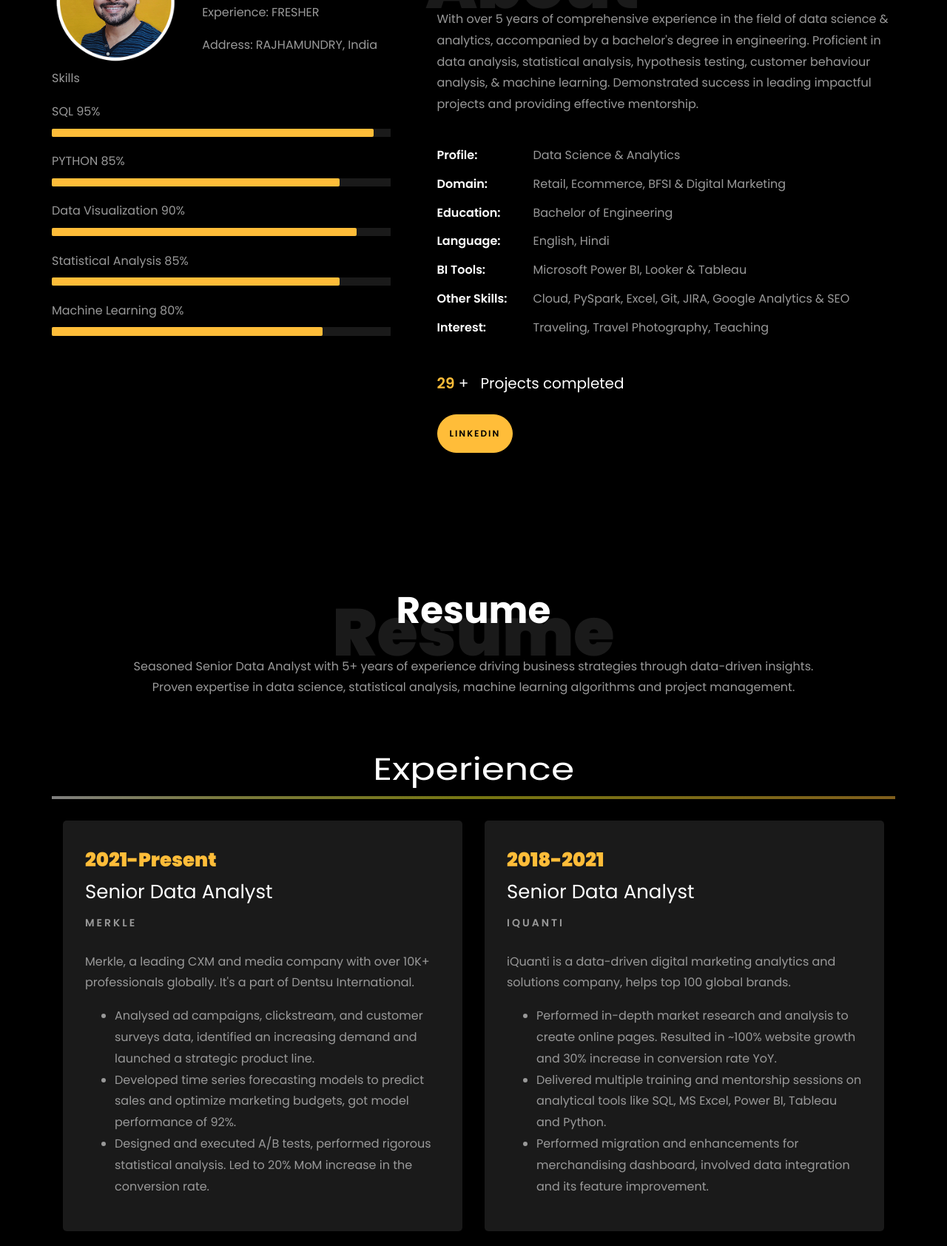
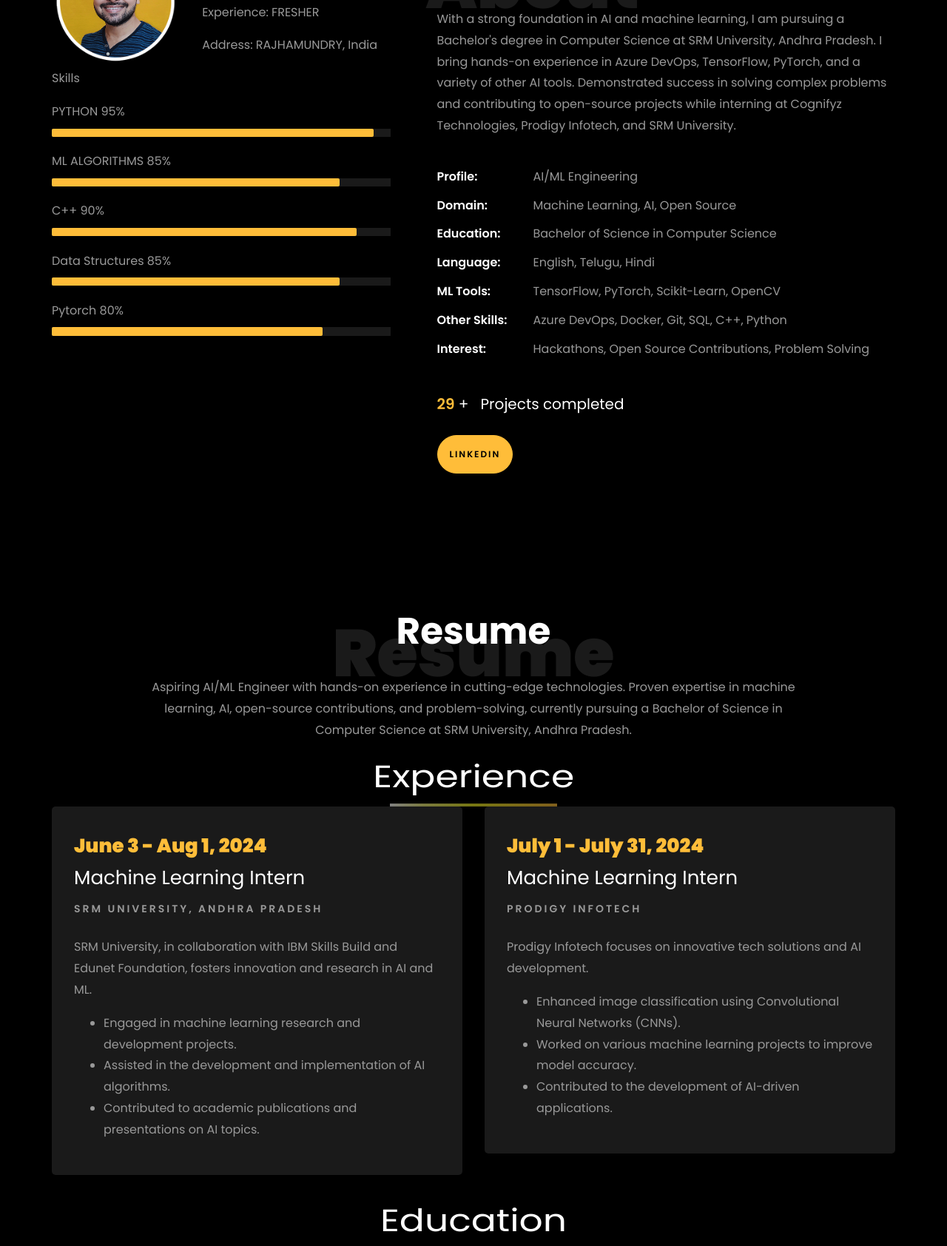
Before and after one commit to Santhosh-reddyp/portfolio-1, a plain HTML site: page index.html in a window 1280 px wide. Shown: the part 949-2633 px from the top of the page at 74% size. Drawn offline with Linux system fonts and the light colour scheme; animation ran at ten frames a second; files whose address does not match are found by name.

Commit message:
Update index.html

```diff
--- a/index.html
+++ b/index.html
@@ -229,31 +229,31 @@
 
 								<div class="skill-mf">
 									<p class="title-s">Skills</p>
-									<span>SQL</span> <span class="pull-right">95%</span>
+									<span>PYTHON</span> <span class="pull-right">95%</span>
 									<div class="progress">
 										<div class="progress-bar" role="progressbar" style="width: 95%;" aria-valuenow="95" aria-valuemin="0"
 											aria-valuemax="100"></div>
 									</div>
 
-									<span>PYTHON</span> <span class="pull-right">85%</span>
+									<span>ML ALGORITHMS</span> <span class="pull-right">85%</span>
 									<div class="progress">
 										<div class="progress-bar" role="progressbar" style="width: 85%" aria-valuenow="85" aria-valuemin="0"
 											aria-valuemax="100"></div>
 									</div>
 
-									<span>Data Visualization</span> <span class="pull-right">90%</span>
+									<span>C++</span> <span class="pull-right">90%</span>
 									<div class="progress">
 										<div class="progress-bar" role="progressbar" style="width: 90%" aria-valuenow="90" aria-valuemin="0"
 											aria-valuemax="100"></div>
 									</div>
 
-									<span>Statistical Analysis</span> <span class="pull-right">85%</span>
+									<span>Data Structures</span> <span class="pull-right">85%</span>
 									<div class="progress">
 										<div class="progress-bar" role="progressbar" style="width: 85%" aria-valuenow="85" aria-valuemin="0"
 											aria-valuemax="100"></div>
 									</div>
 
-									<span>Machine Learning</span> <span class="pull-right">80%</span>
+									<span>Pytorch</span> <span class="pull-right">80%</span>
 									<div class="progress">
 										<div class="progress-bar" role="progressbar" style="width: 80%" aria-valuenow="80" aria-valuemin="0"
 											aria-valuemax="100"></div>
@@ -270,19 +270,21 @@
 								<h1 class="big">About</h1>
 								<h2 class="mb-4">About Me</h2>
 
-								<p>With over 5 years of comprehensive experience in the field of data science & analytics, accompanied by a bachelor's degree in engineering.
-									Proficient in data analysis, statistical analysis, hypothesis testing, customer behaviour analysis, &amp; machine learning.
-									Demonstrated success in leading impactful projects and providing effective mentorship.</p>
+								<p>With a strong foundation in AI and machine learning, I am pursuing a
+Bachelor's degree in Computer Science at SRM University, Andhra Pradesh. I bring hands-on experience in Azure DevOps, TensorFlow, PyTorch, and a variety
+of other AI tools. Demonstrated success in solving complex problems and contributing to open-source projects while interning at Cognifyz Technologies, Prodigy Infotech,
+ and SRM University.</p>
+
 								<ul class="about-info mt-4 px-md-0 px-2">
-									<li class="d-flex"><span>Profile:</span> <span>Data Science &amp; Analytics</span></li>
-									<li class="d-flex"><span>Domain:</span> <span>Retail, Ecommerce, BFSI &amp; Digital Marketing</span></li>
-									<li class="d-flex"><span>Education:</span> <span>Bachelor of Engineering</span></li>
-									<li class="d-flex"><span>Language:</span> <span>English, Hindi</span></li>
-									<li class="d-flex"><span>BI Tools:</span> <span>Microsoft Power BI, Looker &amp; Tableau</span></li>
-									<li class="d-flex"><span>Other Skills:</span> <span>Cloud, PySpark, Excel, Git, JIRA, Google Analytics &amp; SEO</span></li>
-									<li class="d-flex"><span>Interest:</span> <span>Traveling, Travel Photography, Teaching</span></li>
+    <li class="d-flex"><span>Profile:</span> <span>AI/ML Engineering</span></li>
+    <li class="d-flex"><span>Domain:</span> <span>Machine Learning, AI, Open Source</span></li>
+    <li class="d-flex"><span>Education:</span> <span>Bachelor of Science in Computer Science</span></li>
+    <li class="d-flex"><span>Language:</span> <span>English, Telugu, Hindi</span></li>
+    <li class="d-flex"><span>ML Tools:</span> <span>TensorFlow, PyTorch, Scikit-Learn, OpenCV</span></li>
+    <li class="d-flex"><span>Other Skills:</span> <span>Azure DevOps, Docker, Git, SQL, C++, Python</span></li>
+    <li class="d-flex"><span>Interest:</span> <span>Hackathons, Open Source Contributions, Problem Solving</span></li>
+</ul>
 
-								</ul>
 							</div>
 						</div>
 
@@ -311,8 +313,8 @@
           <div class="col-md-10 heading-section text-center ftco-animate">
           	<h1 class="big big-2">Resume</h1>
             <h2 class="mb-4">Resume</h2>
-            <p>Seasoned Senior Data Analyst with 5+ years of experience driving business strategies through data-driven insights. Proven expertise in data science, statistical analysis, machine learning algorithms and project management.</p>
-          </div>
+            <p>Aspiring AI/ML Engineer with hands-on experience in cutting-edge technologies. Proven expertise in machine learning, AI, open-source contributions, and problem-solving, currently pursuing a Bachelor of Science in Computer Science at SRM University, Andhra Pradesh.</p>
+
         </div>
 
 		<div class="row">
@@ -324,36 +326,35 @@
 		<div class="row">
     <div class="col-md-6">
         <div class="resume-wrap ftco-animate">
-						<span class="date">2021-Present</span>
-						<h2>Senior Data Analyst</h2>
-						<span class="position">Merkle</span>
-						<p class="mt-4">Merkle, a leading CXM and media company with over 10K+ professionals globally. It's a part of Dentsu International.
+            <span class="date">June 3 - Aug 1, 2024</span>
+            <h2>Machine Learning Intern</h2>
+            <span class="position">SRM University, Andhra Pradesh</span>
+            <p class="mt-4">SRM University, in collaboration with IBM Skills Build and Edunet Foundation, fosters innovation and research in AI and ML.
                 <ul>
-								<li>Analysed ad campaigns, clickstream, and customer surveys data, identified an increasing demand and launched a strategic product line.</li>
-								<li>Developed time series forecasting models to predict sales and optimize marketing budgets, got model performance of 92%.</li>
-								<li>Designed and executed A/B tests, performed rigorous statistical analysis. Led to 20% MoM increase in the conversion rate.</li>
+                    <li>Engaged in machine learning research and development projects.</li>
+                    <li>Assisted in the development and implementation of AI algorithms.</li>
+                    <li>Contributed to academic publications and presentations on AI topics.</li>
                 </ul>
             </p>
         </div>
-
     </div>
 
     <div class="col-md-6">
         <div class="resume-wrap ftco-animate">
-						<span class="date">2018-2021</span>
-						<h2>Senior Data Analyst</h2>
-						<span class="position">iQuanti</span>
-						<p class="mt-4">iQuanti is a data-driven digital marketing analytics and solutions company, helps top 100 global brands.
+            <span class="date">July 1 - July 31, 2024</span>
+            <h2>Machine Learning Intern</h2>
+            <span class="position">Prodigy Infotech</span>
+            <p class="mt-4">Prodigy Infotech focuses on innovative tech solutions and AI development.
                 <ul>
-								<li>Performed in-depth market research and analysis to create online pages. Resulted in ~100% website growth and 30% increase in conversion rate YoY.</li>
-								<li>Delivered multiple training and mentorship sessions on analytical tools like SQL, MS Excel, Power BI, Tableau and Python.</li>
-								<li>Performed migration and enhancements for merchandising dashboard, involved data integration and its feature improvement.</li>
+                    <li>Enhanced image classification using Convolutional Neural Networks (CNNs).</li>
+                    <li>Worked on various machine learning projects to improve model accuracy.</li>
+                    <li>Contributed to the development of AI-driven applications.</li>
                 </ul>
             </p>
         </div>
-
     </div>
 </div>
+
 
 		<br>
 		<br>
@@ -367,12 +368,23 @@
 <div class="row">
     <div class="col-md-6">
         <div class="resume-wrap ftco-animate">
-    					<span class="date">2014-2018</span>
-    					<h2>Bachelor of Engineering</h2>
-    					<span class="position">Visvesvaraya Technological University</span>
+            <span class="date">2023-2026</span>
+            <h2>Bachelor of Science in Computer Science</h2>
+            <span class="position">SRM University, Andhra Pradesh</span>
             <p class="mt-4">Grade: First class distinction.</p>
         </div>
     </div>
+
+    <div class="col-md-6">
+        <div class="resume-wrap ftco-animate">
+            <span class="date">2019-2021</span>
+            <h2>Secondary School</h2>
+            <span class="position">Sri Chaitanya Boys Junior College</span>
+            <p class="mt-4">Grade: 96.9%</p>
+        </div>
+    </div>
+</div>
+
 
     			<div class="col-md-6">
     				<div class="resume-wrap ftco-animate">
```
Lines whose indentation alone changed are shown as unchanged.
